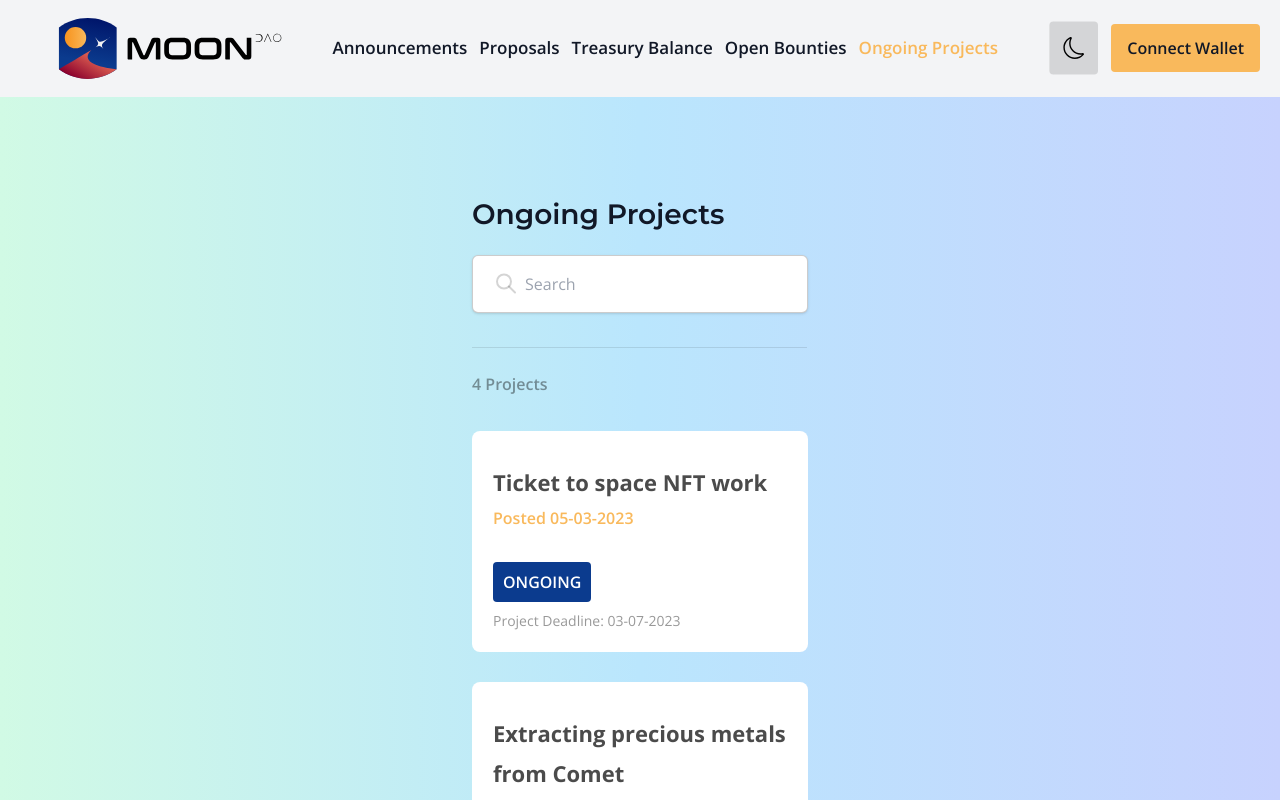
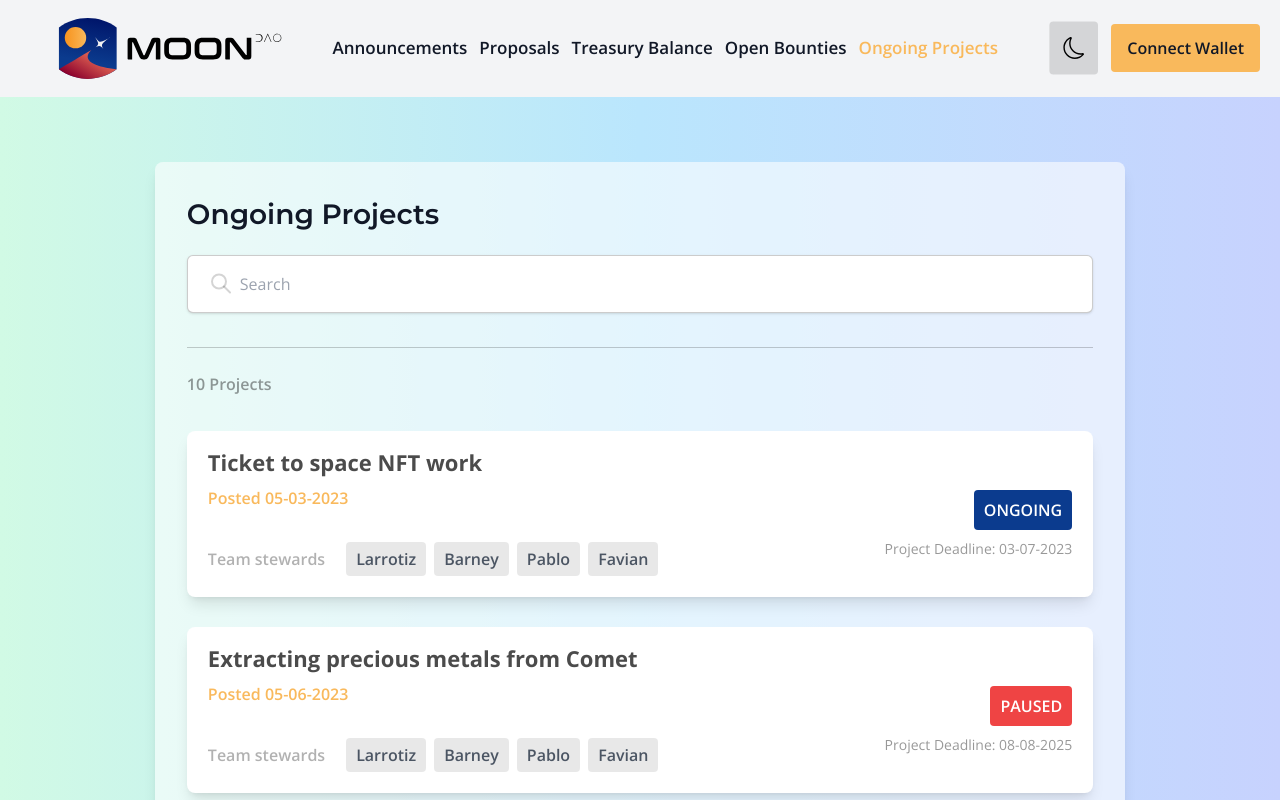
Before and after one commit to Official-MoonDao/mission-control, a React (Vite) app: page /Projects in a window 1280 px wide. Shown: the top 800 px of the page. Built offline with nearby package versions, Linux system fonts and the light colour scheme.

Commit message:
Ongoing Projects Desktop

```diff
--- a/src/test-data/tests.js
+++ b/src/test-data/tests.js
@@ -7,36 +7,51 @@ export const announcementTests = [
   { title: "Our new guild onboarding form is live", audience: "everyone", author: "@jessica", date: "Aug 22", img: melvina },
 ];
 
-
 export const proposalTests = [
-  {title: "MDP-38: Interplanetary war with the Cyber Vikings. Help needed!", executionDays: 2 , author: "@pmoncada", active:true},
-  {title: "MDP-35: Searching for gardener and rocket scientist for the Space Golf tournament", executionDays: 14 , author: "@pmoncada", active:false},
-  {title: "MDP-33: Looking for MoonDAO members to join the Radroach Extermination Squad", executionDays: 55 , author: "@pmoncada", active:true},
-  {title: "MDP-29: moonDAO a leader at the International Astronautical Federation And Space Arena", executionDays: 192 , author: "@pmoncada", active:false},
-]
+  { title: "MDP-38: Interplanetary war with the Cyber Vikings. Help needed!", executionDays: 2, author: "@pmoncada", active: true },
+  { title: "MDP-35: Searching for gardener and rocket scientist for the Space Golf tournament", executionDays: 14, author: "@pmoncada", active: false },
+  { title: "MDP-33: Looking for MoonDAO members to join the Radroach Extermination Squad", executionDays: 55, author: "@pmoncada", active: true },
+  { title: "MDP-29: moonDAO a leader at the International Astronautical Federation And Space Arena", executionDays: 192, author: "@pmoncada", active: false },
+];
 
 export const bountyTests = [
-  {title: "Project: MoonDAO Constitution - Bounty #001", date: "05-03-2023" , img: melvina, mooney:3000, dollars: 500},
-  {title: "Genetically engineering a Rainbow Lobster to use as a mascot", date: "08-11-2026" , img: jessica , mooney:999999, dollars: 9999},
-  {title: "The head of the Lizard King - Bounty #002", date: "01-03-2024" , img: hunter, mooney:10000, dollars: 2000},
-  {title: "Extracting precious metals from Comet - Bounty #003", date: "02-13-2025" , img: dexter, mooney:90000, dollars: 8500},
-  {title: "Genetically engineering a Rainbow Lobster to use as a mascot", date: "08-11-2026" , img: jessica , mooney:999999, dollars: 9999},
-  {title: "Project: MoonDAO Constitution - Bounty #001", date: "05-03-2023" , img: melvina, mooney:3000, dollars: 500},
-  {title: "The head of the Lizard King - Bounty #002", date: "01-03-2024" , img: hunter, mooney:10000, dollars: 2000},
-  {title: "Genetically engineering a Rainbow Lobster to use as a mascot", date: "08-11-2026" , img: jessica , mooney:999999, dollars: 9999},
-  {title: "Extracting precious metals from Comet - Bounty #003", date: "02-13-2025" , img: dexter, mooney:90000, dollars: 8500},
-  {title: "Genetically engineering a Rainbow Lobster to use as a mascot", date: "08-11-2026" , img: jessica , mooney:999999, dollars: 9999},
-
-]
-
+  { title: "Project: MoonDAO Constitution - Bounty #001", date: "05-03-2023", img: melvina, mooney: 3000, dollars: 500 },
+  { title: "Genetically engineering a Rainbow Lobster to use as a mascot", date: "08-11-2026", img: jessica, mooney: 999999, dollars: 9999 },
+  { title: "The head of the Lizard King - Bounty #002", date: "01-03-2024", img: hunter, mooney: 10000, dollars: 2000 },
+  { title: "Extracting precious metals from Comet - Bounty #003", date: "02-13-2025", img: dexter, mooney: 90000, dollars: 8500 },
+  { title: "Genetically engineering a Rainbow Lobster to use as a mascot", date: "08-11-2026", img: jessica, mooney: 999999, dollars: 9999 },
+  { title: "Project: MoonDAO Constitution - Bounty #001", date: "05-03-2023", img: melvina, mooney: 3000, dollars: 500 },
+  { title: "The head of the Lizard King - Bounty #002", date: "01-03-2024", img: hunter, mooney: 10000, dollars: 2000 },
+  { title: "Genetically engineering a Rainbow Lobster to use as a mascot", date: "08-11-2026", img: jessica, mooney: 999999, dollars: 9999 },
+  { title: "Extracting precious metals from Comet - Bounty #003", date: "02-13-2025", img: dexter, mooney: 90000, dollars: 8500 },
+  { title: "Genetically engineering a Rainbow Lobster to use as a mascot", date: "08-11-2026", img: jessica, mooney: 999999, dollars: 9999 },
+];
 
 export const projectTests = [
-  {title: "Ticket to space NFT work", postDate: "05-03-2023" , active:true, deadline:"03-07-2023"},
-  {title: "Extracting precious metals from Comet", postDate: "05-06-2023" , active:false, deadline:"08-08-2025"},
-  {title: "Project: MoonDAO Constitution", postDate: "09-04-2023" , active: true, deadline:"01-02-2024"},
-  {title: "Genetically engineering a Rainbow Lobster to use as a mascot", postDate: "05-03-2023" , active:false, deadline:"03-07-2029"},
-]
+  { title: "Ticket to space NFT work", postDate: "05-03-2023", active: true, deadline: "03-07-2023", team: ["Larrotiz", "Barney", "Pablo", "Favian"] },
+  { title: "Extracting precious metals from Comet", postDate: "05-06-2023", active: false, deadline: "08-08-2025", team: ["Larrotiz", "Barney", "Pablo", "Favian"] },
+  { title: "Project: MoonDAO Constitution", postDate: "09-04-2023", active: true, deadline: "01-02-2024", team: ["Larrotiz", "Barney", "Pablo", "Favian"] },
+  { title: "Ticket to space NFT work", postDate: "05-03-2023", active: true, deadline: "03-07-2023", team: [] },
+  {
+    title: "Genetically engineering a Rainbow Lobster to use as a mascot",
+    postDate: "05-03-2023",
+    active: false,
+    deadline: "03-07-2029",
+    team: ["Larrotiz", "Barney", "Pablo", "Favian"],
+  },
+  { title: "Project: MoonDAO Constitution", postDate: "09-04-2023", active: true, deadline: "01-02-2024" },
+  {
+    title: "Genetically engineering a Rainbow Lobster to use as a mascot",
+    postDate: "05-03-2023",
+    active: false,
+    deadline: "03-07-2029",
+    team: ["Larrotiz", "Barney", "Pablo", "Favian"],
+  },
+  { title: "Extracting precious metals from Comet", postDate: "05-06-2023", active: false, deadline: "08-08-2025" },
+  { title: "Ticket to space NFT work", postDate: "05-03-2023", active: true, deadline: "03-07-2023", team: ["Larrotiz", "Barney", "Pablo", "Favian"] },
+  { title: "Extracting precious metals from Comet", postDate: "05-06-2023", active: false, deadline: "08-08-2025", team: ["Larrotiz", "Barney", "Pablo", "Favian"] },
+];
 
 export const authorMappings = {
   "0x679d87D8640e66778c3419D164998E720D7495f6": "@pmoncada",
-}
+};
--- a/src/views/Projects/OngoingProjects.jsx
+++ b/src/views/Projects/OngoingProjects.jsx
@@ -11,12 +11,12 @@ const OngoingProjects = () => {
         <SearchBar />
       </div>
 
-      <div className="w-[335px] mt-[34px] dark:bg-white dark:opacity-20 bg-black opacity-10 h-[1px]"></div>
+      <div className="mt-[34px] h-[1px] w-[335px] bg-black opacity-20 dark:bg-white sm:w-[400px] xl:w-full"></div>
 
       <p className="mt-[24px] dark:text-gray-100 dark:opacity-100 text-black text-opacity-40 font-semibold">{projectTests.length} Projects</p>
 
       {projectTests.map((e, i) => (
-        <Project key={i} active={e.active} idx={i} title={e.title} deadline={e.deadline} postDate={e.postDate} />
+        <Project key={i} active={e.active} idx={i} title={e.title} deadline={e.deadline} postDate={e.postDate} team={e.team} />
       ))}
     </section>
   );
--- a/src/views/Projects/Project.jsx
+++ b/src/views/Projects/Project.jsx
@@ -1,20 +1,41 @@
 import ArticleTitle from "../../components/ArticleTitle";
 
-const Project = ({ idx, title, postDate, active, deadline }) => {
+const Project = ({ idx, title, postDate, active, deadline, team }) => {
   return (
     <article
-      className={`${idx === 0 ? "mt-[35px]" : "mt-[30px]"} flex w-[336px] flex-col rounded-[8px] border-[0.5px] dark:bg-transparent bg-white border-white border-opacity-40 px-[20px] pt-[10px] text-white`}
+      className={`${
+        idx === 0 ? "mt-[35px]" : "mt-[30px]"
+      } flex w-[336px] flex-col rounded-[8px] border-[0.5px]  border-white border-opacity-40 bg-white px-[20px] pt-[10px] text-white shadow-lg hover:scale-105 dark:bg-transparent dark:shadow-indigo-500 sm:w-[400px] xl:w-full xl:flex-row xl:justify-between xl:dark:bg-white dark:xl:bg-opacity-[0.04]`}
     >
-      <div className=" mt-[20px]">
+      {/*Title and date, team*/}
+      <div className=" mt-[20px] pb-[20px] xl:mt-0">
         <ArticleTitle text={title} />
         <p className="mt-1 font-semibold text-moon-gold">Posted {postDate}</p>
+
+        <div className="mt-[32px] hidden xl:flex xl:items-center">
+          <p className="font-semibold text-black opacity-30 dark:text-white dark:opacity-40">{team && team.length > 0 ? "Team stewards" : "No team data yet"}</p>
+          {team && team.length > 0 && (
+            <>
+              {team.map((e, i) => (
+                <p
+                  className={`${
+                    i === 0 ? "ml-[21px]" : "ml-[8px]"
+                  } rounded bg-black bg-opacity-[0.09] px-[10px] py-[5px] font-semibold text-gray-600 dark:bg-white dark:bg-opacity-10 dark:text-white`}
+                >
+                  {e}
+                </p>
+              ))}
+            </>
+          )}
+        </div>
       </div>
 
-      <div className="mt-[32px] pb-[20px]">
+      {/*Status and deadline */}
+      <div className="mt-[24px] pb-[20px] xl:mt-[48px] xl:pb-[35px] xl:text-right">
         <div className={`${active ? "bg-moon-blue" : "bg-red-500"}     inline-block rounded py-[8px] px-[10px] `}>
           <p className={`font-semibold uppercase `}>{active ? "ongoing" : "paused"}</p>
         </div>
-        <p className="mt-[9px] text-sm dark:opacity-80 opacity-40 text-black dark:text-white">Project Deadline: {deadline}</p>
+        <p className="mt-[9px] text-sm text-black opacity-40 dark:text-white dark:opacity-80">Project Deadline: {deadline}</p>
       </div>
     </article>
   );
--- a/src/views/Projects/Projects.jsx
+++ b/src/views/Projects/Projects.jsx
@@ -3,8 +3,8 @@ import OngoingProjects from "./OngoingProjects";
 
 const Projects = () => {
   return (
-    <div className="mt-[65px] pb-[150px]">
-      <div className="flex flex-col items-center">
+    <div className="mt-[65px] pb-[150px] flex flex-col items-center">
+      <div className="dark:bg-opacity-[0.04] xl:mx-12 xl:max-w-[1500px] xl:rounded-lg xl:bg-white xl:bg-opacity-60 xl:px-8 xl:pb-12 xl:shadow-lg">
         <OngoingProjects/>
       </div>
     </div>
```
